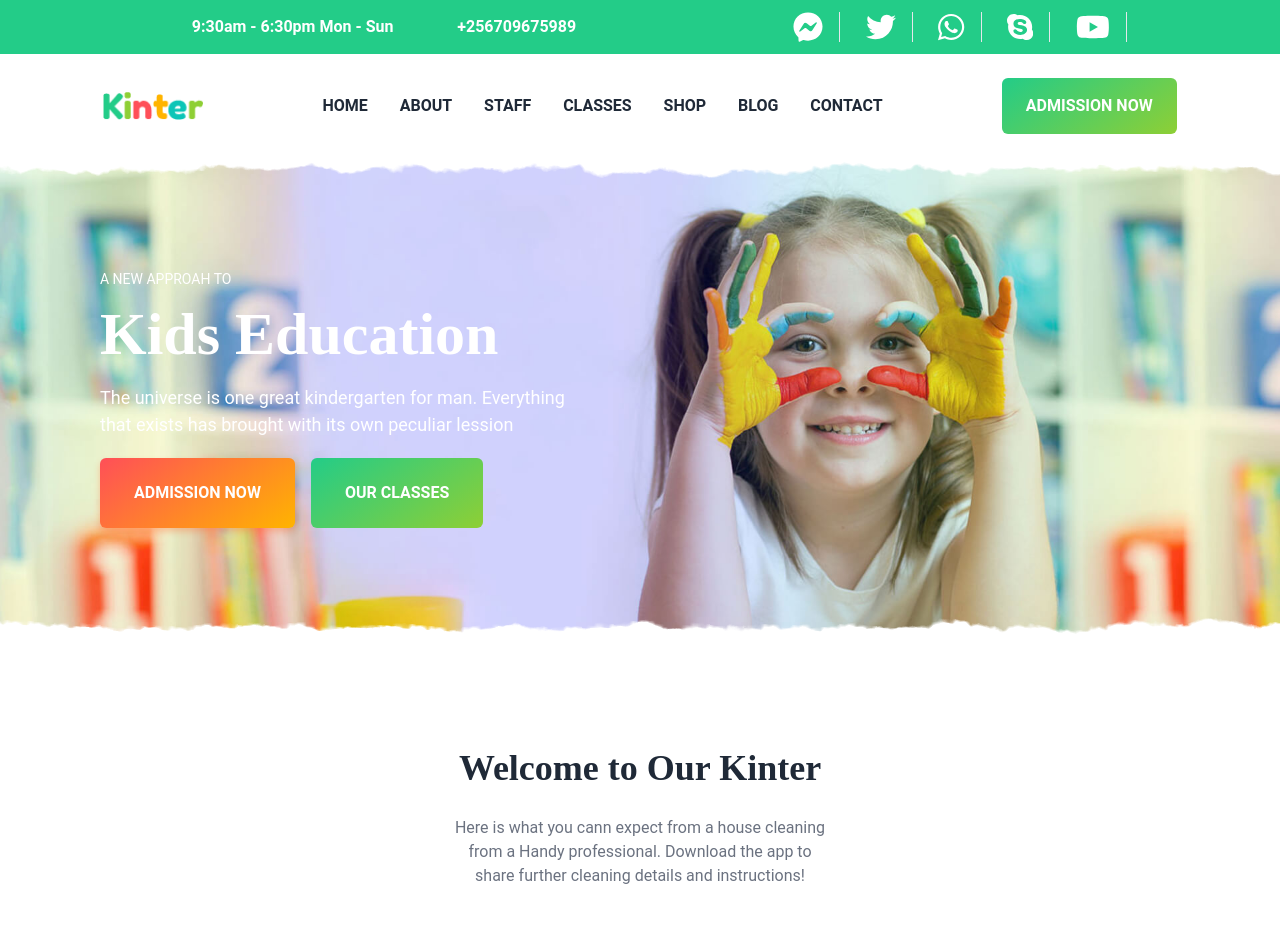
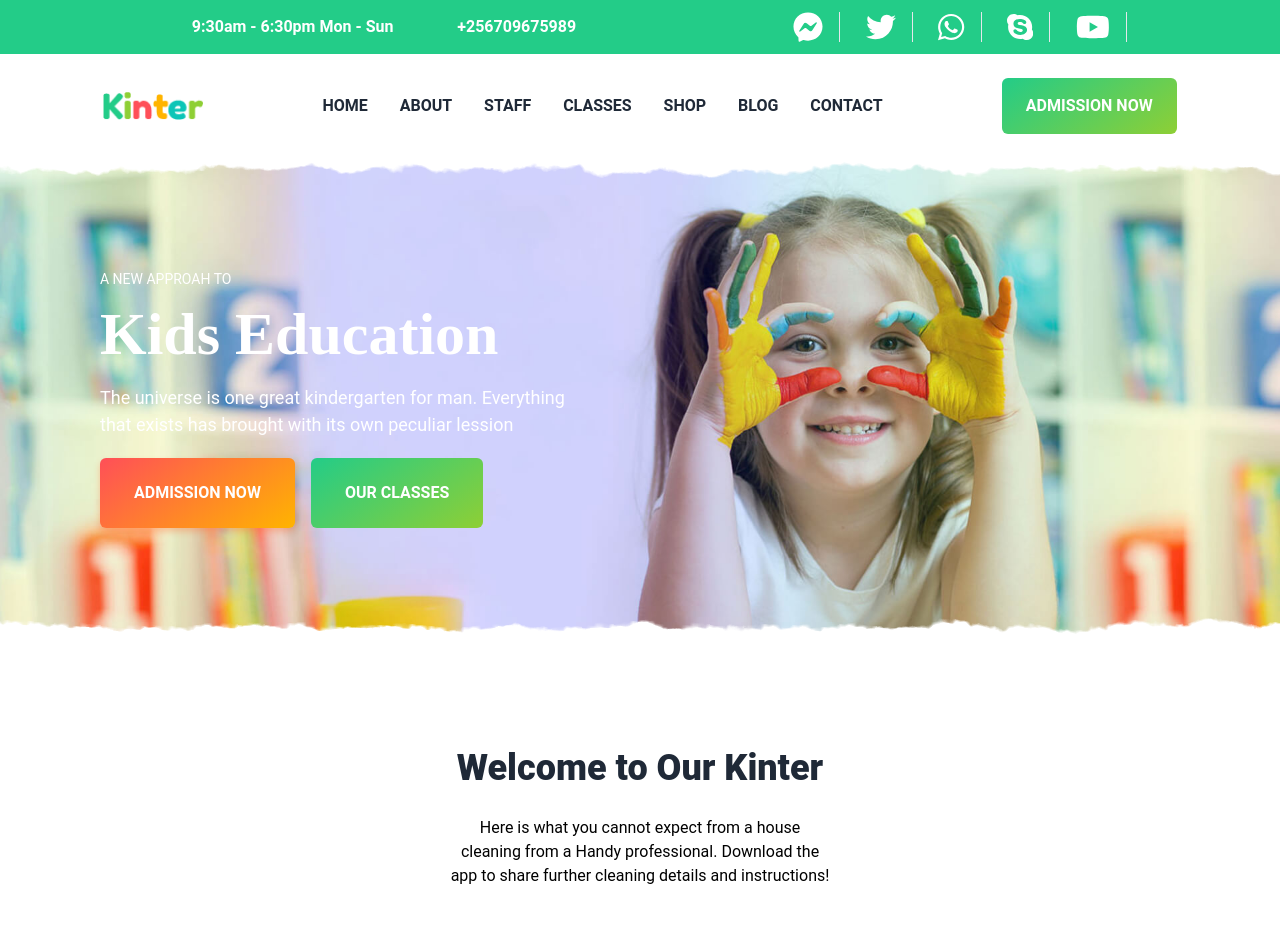
Before and after one commit to muwanguziisaacdev/KINTER, a Next.js app: page / in a window 1280 px wide. Shown: the top 952 px of the page. Built offline with nearby package versions, Linux system fonts and the light colour scheme.

Commit message:
Fixed the layout shift on the classes section

```diff
--- a/app/globals.css
+++ b/app/globals.css
@@ -11,9 +11,22 @@
 	min-height: 100vh;
 	overflow-x: hidden;
 }
-.section-title {
-	font-family: cursive;
+
+
+/* REUSEABLE  CODE*/
+
+.section {
+	@apply flex flex-col justify-center items-center md:w-[30%] w-4/5 m-auto gap-7 mt-[110px] mb-[60px] text-center;
 }
+
+.section h2 {
+	@apply text-gray-800 font-extrabold text-3xl md:text-4xl font-[cursive]
+}
+.section p {
+	@apply flex text-center text-gray-500;
+}
+
+
 .fa {
 	@apply h-[30px] border-r-[.5px]
 }
--- a/app/page.jsx
+++ b/app/page.jsx
@@ -25,8 +25,8 @@ export default function Home() {
 
         <section className="welcome flex flex-col justify-center items-center md:w-[30%] w-4/5 m-auto gap-7 mt-[110px] mb-[60px] text-center">
           <h2 className="text-gray-800 font-extrabold text-3xl md:text-4xl section-title">Welcome to Our Kinter</h2>
-          <p className="flex text-center text-gray-500">
-            Here is what you cann expect from a house cleaning from a Handy professional. Download the app to share further cleaning details and instructions!
+          <p className="">
+            Here is what you cannot expect from a house cleaning from a Handy professional. Download the app to share further cleaning details and instructions!
           </p>
         </section>
 
@@ -110,7 +110,7 @@ export default function Home() {
 
         </section>
 
-        <section className="about-area section-bg-one section-notch relative py-20 px-10">
+        <section className=" about-area section-bg-one section-notch relative py-20 px-10">
           <div className="container w-full flex justify-evenly">
             <div className="about-content text-white w-[500px] flex flex-col md:justify-center md:gap-[15px]">
               <div className="section-title">
@@ -143,9 +143,9 @@ export default function Home() {
         </section>
 
         {/* class area */}
-        <section className="class-area w-screen">
-          <div className="container mt-[110px]">
-            <div className="section-content m-auto text-center w-screen">
+        <section className="flex justify-center">
+          <div className="container mt-[110px] ">
+            <div className="section-content  m-auto text-center">
                 <h2 className="text-4xl font-bold mb-10">Our Popular Classes</h2>
 
               <p className="max-w-[600px] m-auto text-gray-500 px-4">
@@ -226,7 +226,7 @@ export default function Home() {
                 </ul>
               </div>
             </div>
-            <div className="button-container flex justify-center w-screen">
+            <div className="button-container flex justify-center w-full">
             <button className="thm-btn thm-btn-2 mt-20">SEE MORE CLASSES</button>
             </div>
           </div>
```
